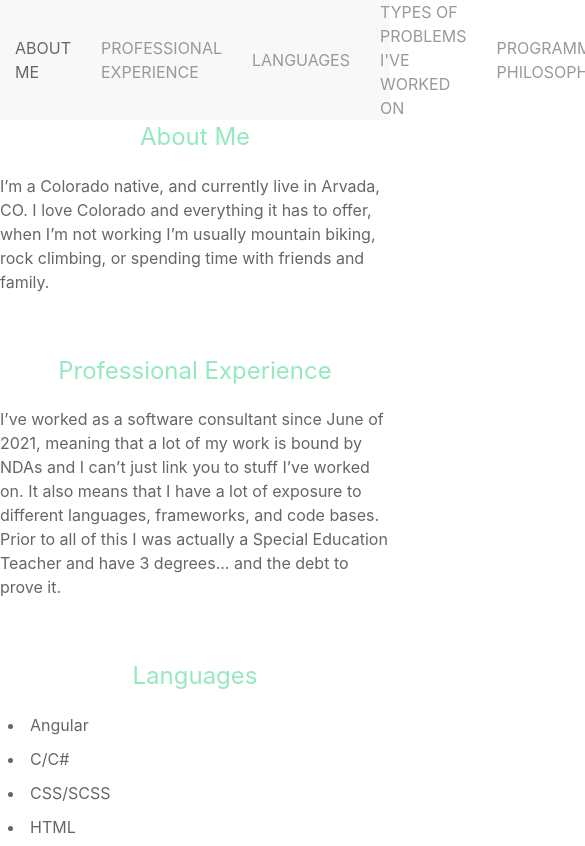
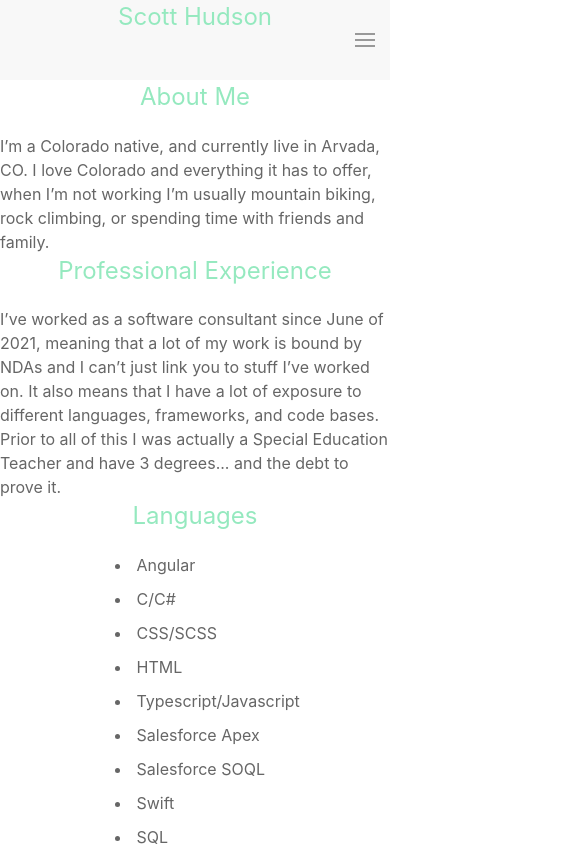
Before and after one commit to hudson7557/professional-site-2, an Angular app: page / in a window 390 px wide. Shown: the top 846 px of the page, 585 px wide, since content can reach past the window. Built offline with nearby package versions, Linux system fonts and the light colour scheme.

Commit message:
Adding mobile nabar

```diff
--- a/src/app/list-section/list-section.component.html
+++ b/src/app/list-section/list-section.component.html
@@ -1,10 +1,8 @@
 <div *ngIf="data">
     <h3 class="uk-text-center">{{data.title}}</h3>
 
-    <ul class="uk-list uk-list-disc">
-        <li *ngFor="let item of data.listItems"
-            class="uk-width-1-2@s"
-        >
+    <ul class="uk-list uk-list-disc uk-column-1-2@s">
+        <li *ngFor="let item of data.listItems">
             {{item}}
         </li>
     </ul>
--- a/src/app/list-section/list-section.component.scss
+++ b/src/app/list-section/list-section.component.scss
@@ -0,0 +1,11 @@
+@media(min-width: 640px) {
+    li {
+        padding-left: 50%;
+    }
+}
+
+@media(max-width: 640px) {
+    li {
+        padding-left: 35%;
+    }
+}
--- a/src/app/navbar/navbar.component.html
+++ b/src/app/navbar/navbar.component.html
@@ -1,5 +1,7 @@
+<div class="uk-visible@m">
     <nav *ngIf="context.getData() as appData"
-    class="uk-navbar uk-navbar-container"
+        class="uk-navbar-container"
+        uk-navbar
     >
         <ul class="uk-navbar-nav">
             <li *ngFor="let data of appData.data">
@@ -11,3 +13,29 @@
             </li>
         </ul>
     </nav>
+</div>
+
+<nav *ngIf="context.getData() as appData"
+    class="uk-navbar-container uk-hidden@m "
+    uk-navbar
+>
+    <div class="uk-navbar-center">
+        <h3 class="uk-margin-remove">Scott Hudson</h3>
+    </div>
+
+    <div class="uk-navbar-right">
+        <a class="uk-navbar-toggle" uk-navbar-toggle-icon href="#"></a>
+    </div>
+
+    <div uk-dropdown>
+        <ul class="uk-nav uk-dropdown-nav uk-nav-divider">
+            <li *ngFor="let data of appData.data">
+                <a routerLink="./"
+                    fragment="{{data.anchor}}"
+                >
+                    {{data.title}}
+                </a>
+            </li>
+        </ul>
+    </div>
+</nav>
```
Also changed, not shown: src/app/Notes.md (+2 -0 lines), 1 other file (tests, documents, lock files or other folders). Lines whose indentation alone changed are shown as unchanged.
